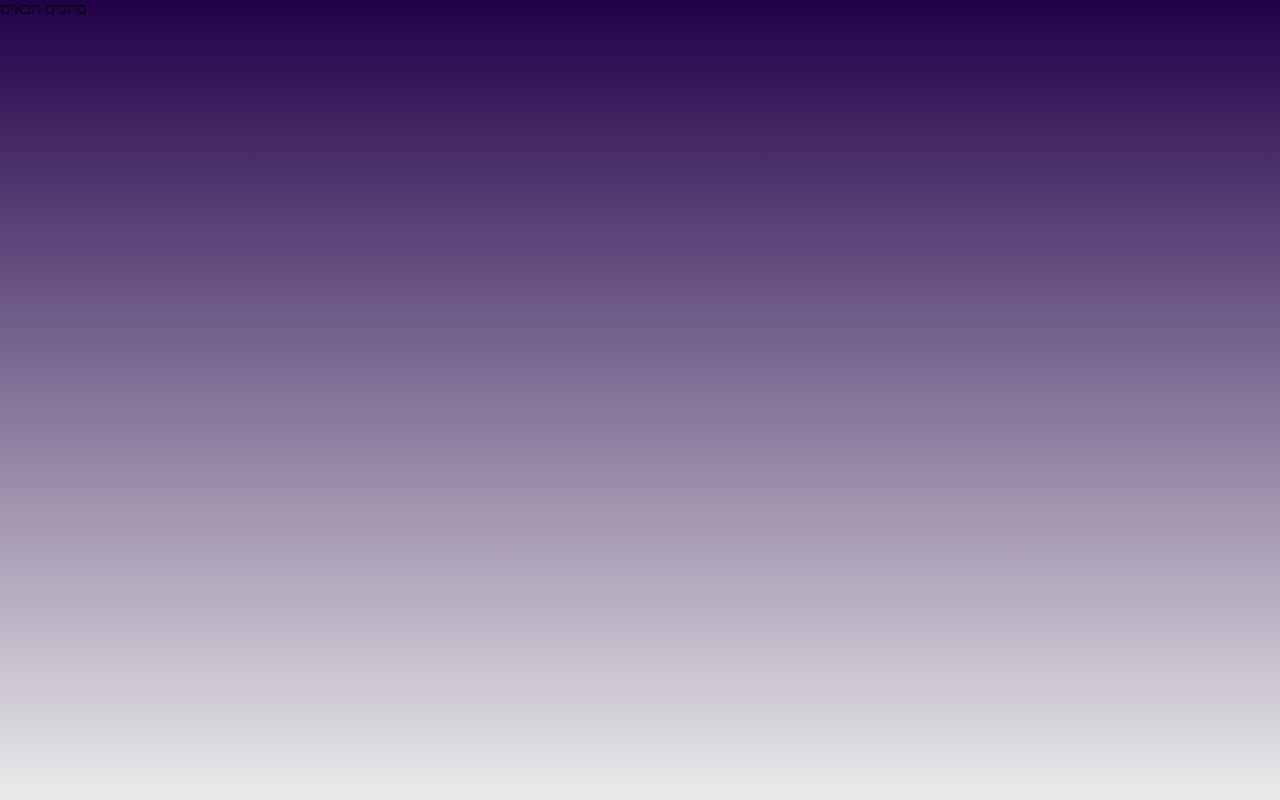
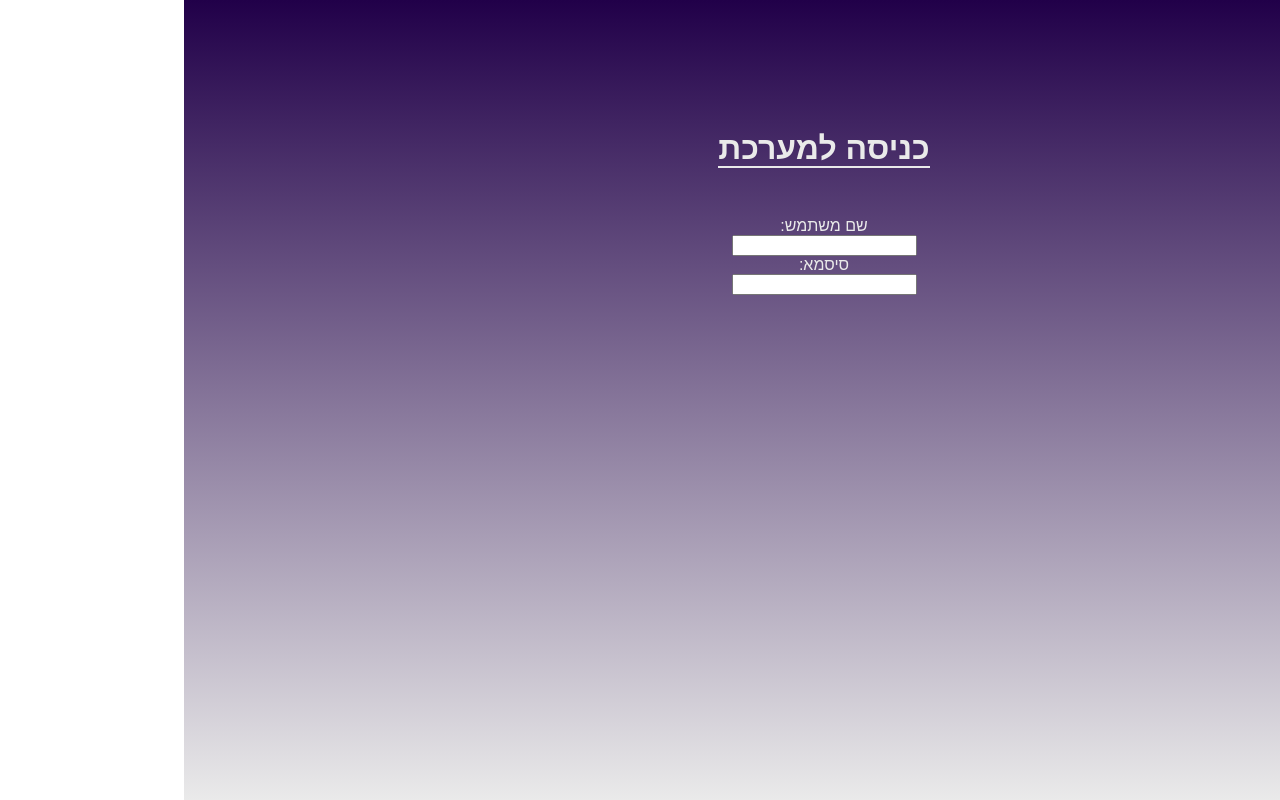
Before and after one commit to friendsHomeProject/ProductsManagerClient, an Angular app: page / in a window 1280 px wide. Built offline with nearby package versions, Linux system fonts and the light colour scheme.

Commit message:
start work on login page

```diff
--- a/src/app/app-routing.module.ts
+++ b/src/app/app-routing.module.ts
@@ -3,7 +3,7 @@ import {
     Routes,
     RouterModule
 } from '@angular/router';
-import { LoginComponent } from '../login/login.component';
+import { LoginComponent } from '../app/login/login.component';
 
 
 export const routes: Routes = [
--- a/src/app/app.module.ts
+++ b/src/app/app.module.ts
@@ -3,7 +3,7 @@ import { NgModule } from '@angular/core';
 
 import { AppComponent } from './app.component';
 import { AppRoutingModule } from './app-routing.module';
-import { LoginComponent } from '../login/login.component';
+import { LoginComponent } from '../app/login/login.component';
 
 @NgModule({
   declarations: [
--- /dev/null
+++ b/src/app/login/login.component.html
@@ -0,0 +1,12 @@
+<div class="center-page">
+    <h1 class="login-header">
+        <span>כניסה למערכת</span>
+    </h1>
+    שם משתמש:
+    <br>
+    <input type="text">
+    <br>
+    סיסמא:
+    <br>
+    <input type="text">
+</div>
--- /dev/null
+++ b/src/app/login/login.component.scss
@@ -0,0 +1,14 @@
+@import '../../settings.styles.scss';
+
+.login-header {
+    margin: 0;
+    padding-top: 130px;
+    padding-bottom: 50px;
+    span{
+        border-bottom: 2px $color-gray solid;
+    }
+}
+
+.center-page{
+    text-align: center;
+}
--- /dev/null
+++ b/src/app/login/login.component.ts
@@ -0,0 +1,10 @@
+import { Component, ViewEncapsulation } from '@angular/core';
+
+@Component({
+    selector: 'pm-login',
+    templateUrl: './login.component.html',
+    styleUrls: ['./login.component.scss'],
+    encapsulation: ViewEncapsulation.None
+})
+export class LoginComponent {
+}
--- a/src/index.html
+++ b/src/index.html
@@ -1,5 +1,5 @@
 <!doctype html>
-<html lang="en">
+<html lang="he" dir="rtl">
     <head>
         <meta charset="utf-8">
         <title>HomeProductsManager</title>
--- a/src/login/login.component.html
+++ /dev/null
@@ -1 +0,0 @@
-ברוכים הבאים
--- /dev/null
+++ b/src/settings.styles.scss
@@ -0,0 +1,11 @@
+$font-family: 'Arial';
+$color-purple: #210049;
+$color-gray: #eaeaea;
+$color-red : #f73947;
+
+.border-invalid {
+    border-left: 1px solid $color-red;
+    border-right: 5px solid $color-red;
+    border-top: 1px solid $color-red;
+    border-bottom: 1px solid $color-red;
+}
--- /dev/null
+++ b/src/styles.scss
@@ -0,0 +1,7 @@
+/* You can add global styles to this file, and also import other style files */
+@import "./settings.styles.scss";
+
+div, span, label, a{
+    font-family: $font-family;
+    color: $color-gray;
+}
```
Also changed, not shown: package.json (+16 -16 lines), src/login/login.component.ts (deleted, +0 -8 lines), .angular-cli.json.
